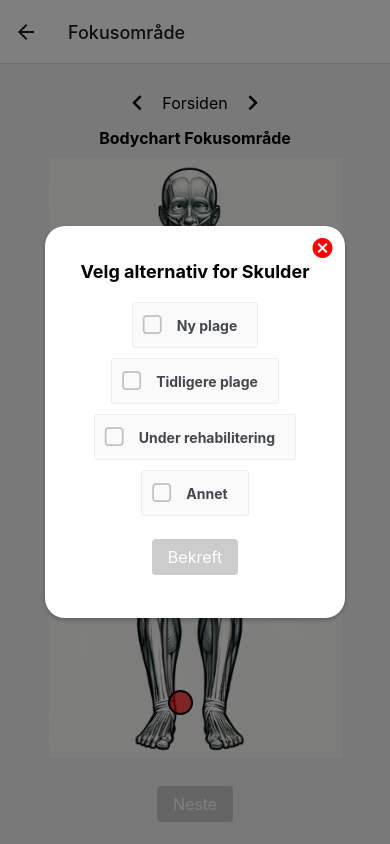
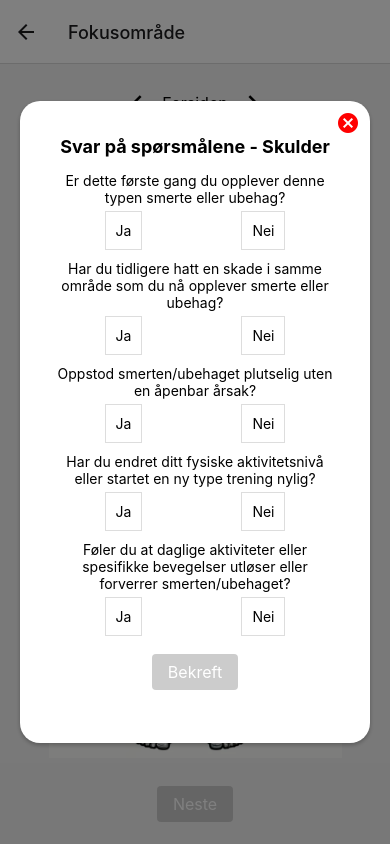
Before and after one commit to TommyS-NO/PhysioFlow-Prototype, a React Native app in the folder frontend/: screen /FocusScreen in a window 390 px wide. Both pictures are taken after a click on the element 204 px from the left and 280 px from the top of the page. Built offline with nearby package versions, Linux system fonts and the light colour scheme.

Commit message:
updated FocusAreas

```diff
--- a/frontend/Components/FocusSelection/FocusSelection.tsx
+++ b/frontend/Components/FocusSelection/FocusSelection.tsx
@@ -1,85 +1,143 @@
 import React, { useState } from "react";
-import { View, StyleSheet } from "react-native";
+import { View, Text, StyleSheet, TouchableOpacity } from "react-native";
 import CustomModal from "../CustomModal/CustomModal";
-import CustomCheckBox from "../CustomCheckBox/CustomCheckBox";
 import CustomButton from "../CustomButton/CustomButton";
 
 interface FocusSelectionProps {
 	visible: boolean;
 	onClose: () => void;
-	onUpdate: (area: string, value: string) => void;
-	area: string;
-	initialSelection: string;
+	onUpdate: (selections: Record<string, boolean>) => void;
+	area: string; // Tittel for valgt fokusområde
 }
 
-const options = [
-	"Ny plage",
-	"Tidligere plage",
-	"Under rehabilitering",
-	"Annet",
+const questions = [
+	"Er dette første gang du opplever denne typen smerte eller ubehag?",
+	"Har du tidligere hatt en skade i samme område som du nå opplever smerte eller ubehag?",
+	"Oppstod smerten/ubehaget plutselig uten en åpenbar årsak?",
+	"Har du endret ditt fysiske aktivitetsnivå eller startet en ny type trening nylig?",
+	"Føler du at daglige aktiviteter eller spesifikke bevegelser utløser eller forverrer smerten/ubehaget?",
 ];
+
+interface YesNoQuestionProps {
+	question: string;
+	onSelection: (question: string, selection: boolean) => void;
+	selected: boolean | null;
+}
+
+const YesNoQuestion: React.FC<YesNoQuestionProps> = ({
+	question,
+	onSelection,
+	selected,
+}) => {
+	return (
+		<View style={styles.questionContainer}>
+			<Text style={styles.questionText}>{question}</Text>
+			<View style={styles.answerContainer}>
+				<TouchableOpacity
+					style={[
+						styles.answerButton,
+						selected === true ? styles.selectedYes : undefined,
+					]}
+					onPress={() => onSelection(question, true)}
+				>
+					<Text style={styles.answerText}>Ja</Text>
+				</TouchableOpacity>
+				<TouchableOpacity
+					style={[
+						styles.answerButton,
+						selected === false ? styles.selectedNo : undefined,
+					]}
+					onPress={() => onSelection(question, false)}
+				>
+					<Text style={styles.answerText}>Nei</Text>
+				</TouchableOpacity>
+			</View>
+		</View>
+	);
+};
 
 const FocusSelection: React.FC<FocusSelectionProps> = ({
 	visible,
 	onClose,
 	onUpdate,
 	area,
-	initialSelection,
 }) => {
-	const [selectedOption, setSelectedOption] =
-		useState<string>(initialSelection);
+	const [answers, setAnswers] = useState<Record<string, boolean | null>>({});
 
-	const handleCheckBoxChange = (option: string) => {
-		setSelectedOption(selectedOption === option ? "" : option);
-	};
-
-	const handleModalClose = () => {
-		// Om brukeren ikke har gjort et valg, lukkes modalen uten advarsler.
-		onClose();
+	const handleSelection = (question: string, selection: boolean) => {
+		setAnswers((prevAnswers) => ({ ...prevAnswers, [question]: selection }));
 	};
 
 	const handleUpdate = () => {
-		// Brukeren må ha gjort et valg for at onUpdate skal kalles.
-		if (selectedOption) {
-			onUpdate(area, selectedOption);
+		if (Object.values(answers).every((val) => val !== null)) {
+			onUpdate(answers as Record<string, boolean>);
+			onClose();
 		}
-		onClose();
 	};
 
-	const renderCheckBoxes = () => {
-		return options.map((option) => (
-			<CustomCheckBox
-				key={option}
-				title={option}
-				checked={selectedOption === option}
-				onPress={() => handleCheckBoxChange(option)}
-			/>
-		));
-	};
+	// Sjekker om alle spørsmål er besvart
+	const allQuestionsAnswered =
+		Object.values(answers).filter((val) => val !== null).length ===
+		questions.length;
 
 	return (
 		<CustomModal
 			visible={visible}
-			onClose={handleModalClose}
-			title={`Velg alternativ for ${area}`}
+			onClose={onClose}
+			title={`Svar på spørsmålene - ${area}`}
 		>
-			<View style={styles.checkBoxContainer}>{renderCheckBoxes()}</View>
-			<CustomButton
-				title="Bekreft"
-				onPress={handleUpdate}
-				disabled={!selectedOption}
-			/>
+			<View style={styles.container}>
+				{questions.map((question) => (
+					<YesNoQuestion
+						key={question}
+						question={question}
+						onSelection={handleSelection}
+						selected={answers[question]}
+					/>
+				))}
+				<CustomButton
+					title="Bekreft"
+					onPress={handleUpdate}
+					disabled={!allQuestionsAnswered}
+				/>
+			</View>
 		</CustomModal>
 	);
 };
 
 const styles = StyleSheet.create({
-	checkBoxContainer: {
+	container: {
 		width: "100%",
 		flexDirection: "column",
 		alignItems: "center",
 		marginBottom: 10,
 	},
+	questionContainer: {
+		width: "100%",
+		marginBottom: 10,
+	},
+	questionText: {
+		textAlign: "center",
+		marginBottom: 5,
+	},
+	answerContainer: {
+		flexDirection: "row",
+		justifyContent: "space-around",
+	},
+	answerButton: {
+		padding: 10,
+		borderWidth: 1,
+		borderColor: "#ddd",
+	},
+	selectedYes: {
+		backgroundColor: "lightgreen",
+	},
+	selectedNo: {
+		backgroundColor: "salmon",
+	},
+	answerText: {
+		textAlign: "center",
+	},
 });
 
 export default FocusSelection;
```
